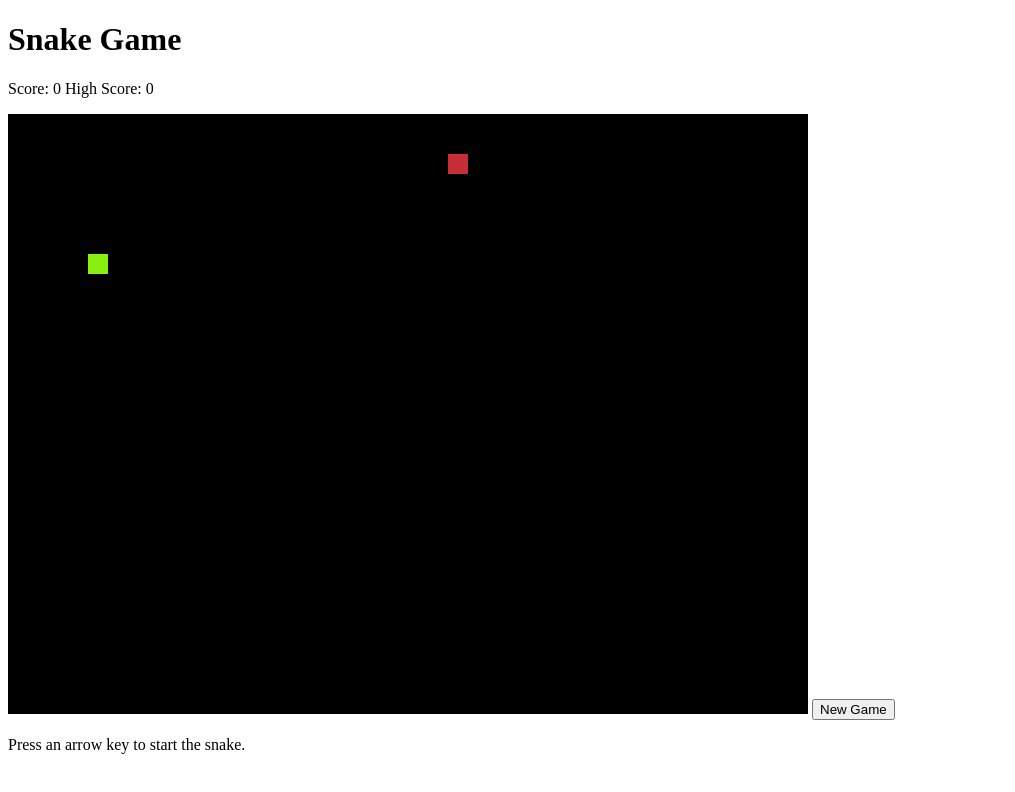
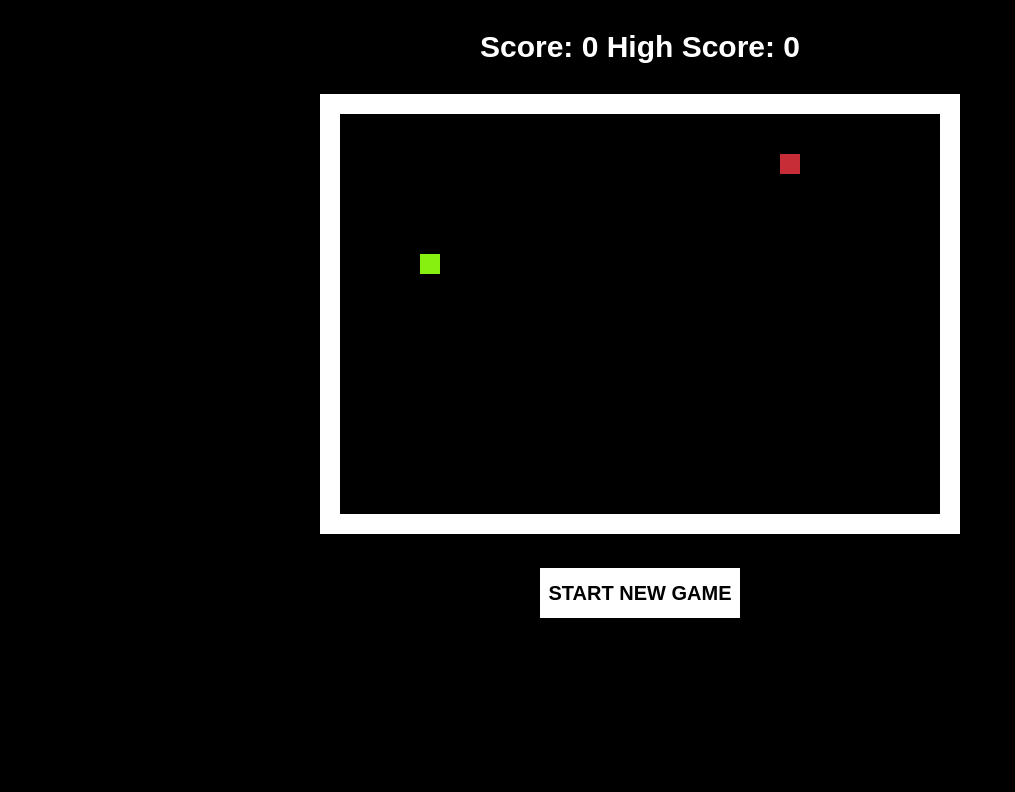
Before and after one commit to MatthewPetroff/snake-game, a plain HTML site: page index.html in a window 1280 px wide. Shown: the whole page, without its empty margins (0-1015 px from the left). Drawn offline with Linux system fonts and the light colour scheme.

Commit message:
Finalize styling

```diff
--- a/index.html
+++ b/index.html
@@ -2,17 +2,16 @@
 <html>
   <head>
     <title>Snake Game</title>
+    <link rel="stylesheet" href="style.css">
   </head>
   <body>
-    <header>
-      <h1>Snake Game</h1>
-
-    </header>
     <main>
-      <p id='scoreboard'>Score: 0 High Score: 0</p>
-      <canvas id='gameCanvas' width='800' height='600'></canvas>
-      <button id='new-game'>New Game</button>
-      <p id='instructions'>Press an arrow key to start the snake.</p>
+      <p id='scoreboard'></p>
+      <div>
+        <canvas id='gameCanvas' width='600' height='400'></canvas>
+      </div>
+      <br>
+      <button id='new-game'>START NEW GAME</button>
     <script src="script.js"></script>
   </body>
 </html>
--- a/style.css
+++ b/style.css
@@ -0,0 +1,34 @@
+body {
+	font-family: arial;
+	margin: 0;
+	background-color: black;
+	color: white;
+	font-weight: bold;
+	font-size: 30px;
+	text-align: center;
+}
+
+canvas {
+	width: 600px;
+	height: 400px;
+	display: flex;
+	padding: 20px;
+	margin: auto;
+}
+
+button {
+	width: 200px;
+	height: 50px;
+	color: black;
+	background-color: white;
+	font-size: 20px;
+	border: none;
+	font-weight: bold;
+}
+
+div {
+	margin: auto;
+	background-color: white;
+	width: 640px;
+	height: 440px;
+}
```
